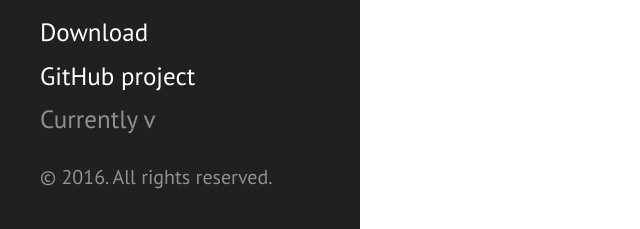
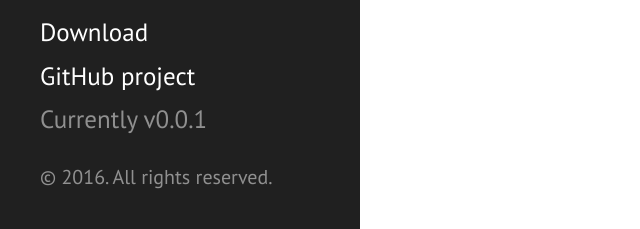
Before and after one commit to bazookanu/kanud.github.io, a Jekyll site: the page built from index.html, in a window 1280 px wide. Shown: the part 668-897 px from the top of the page, without its empty margins (0-640 px from the left). Built offline with Jekyll 4.4.1, drawn with Linux system fonts in a browser that asks for light colours; the list of posts is cut into pages by our own code.

Commit message:
Update _config.yml

```diff
--- a/_config.yml
+++ b/_config.yml
@@ -18,6 +18,11 @@ author:
 
 paginate:         5
 
+# Custom vars
+version:             0.0.1
+github:
+  repo:              https://github.com/kanud/kanublog
+
 gems:
 - jekyll-gist
 - jekyll-paginate
```
